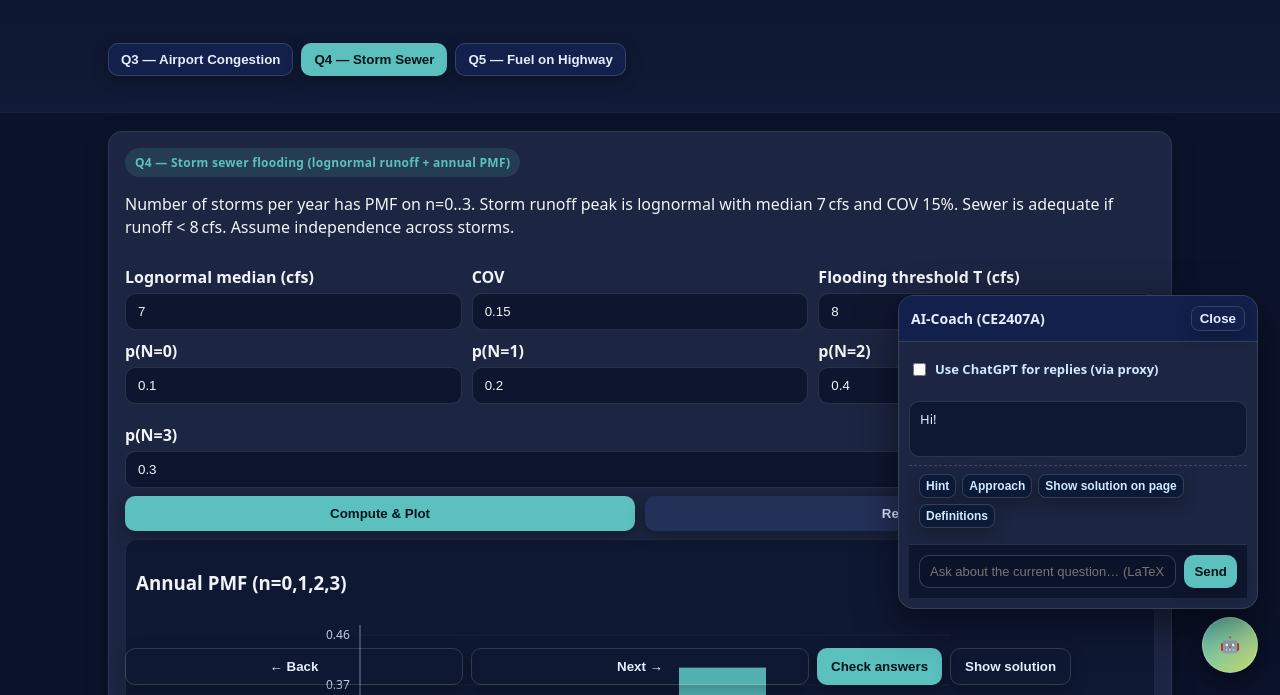
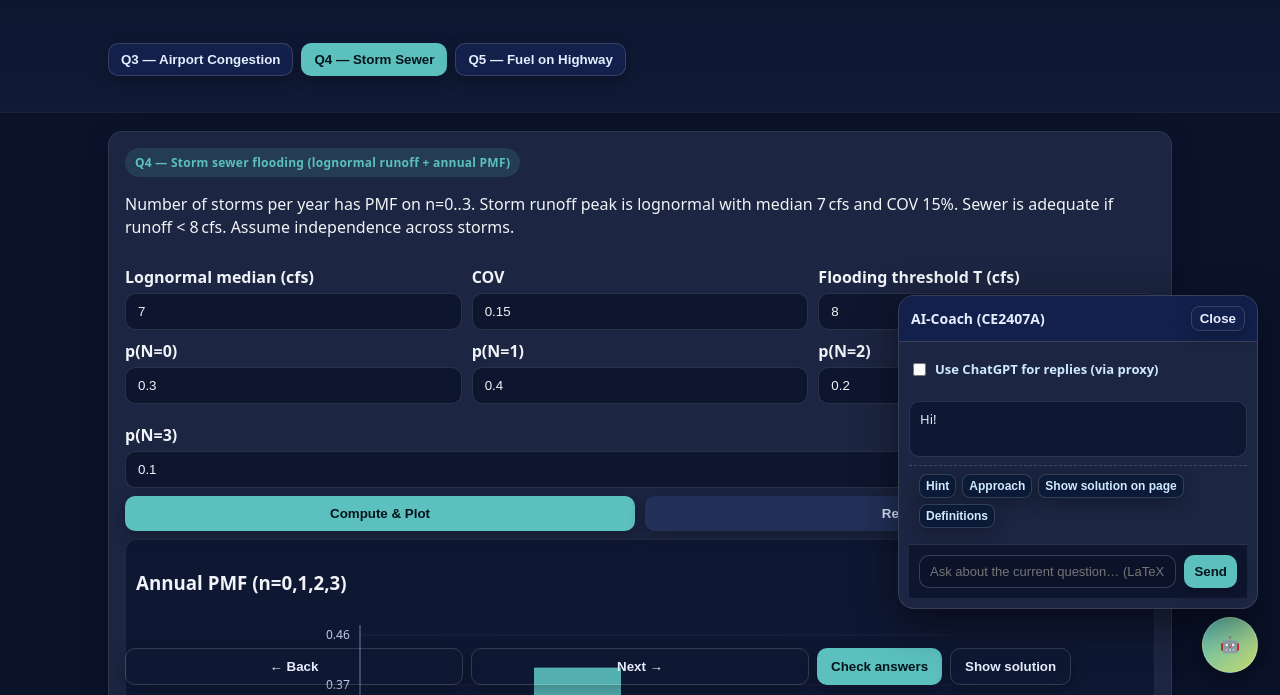
Before and after one commit to jiaruilei/ce2407_Tutorial3, a website: page index.html in a window 1280 px wide. Both pictures are taken after a click on the button "Q4 — Storm Sewer". Shown: the part 105-800 px from the top of the page. Drawn offline with nearby package versions, Linux system fonts and the light colour scheme.

Commit message:
Update index.html

```diff
--- a/index.html
+++ b/index.html
@@ -188,10 +188,10 @@
       <div><label>Flooding threshold T (cfs)</label><input id="q4_thr" type="number" step="0.01" value="8"></div>
     </div>
     <div class="row">
-      <div><label>p(N=0)</label><input id="q4_p0" type="number" step="0.0001" value="0.1"></div>
-      <div><label>p(N=1)</label><input id="q4_p1" type="number" step="0.0001" value="0.2"></div>
-      <div><label>p(N=2)</label><input id="q4_p2" type="number" step="0.0001" value="0.4"></div>
-      <div><label>p(N=3)</label><input id="q4_p3" type="number" step="0.0001" value="0.3"></div>
+      <div><label>p(N=0)</label><input id="q4_p0" type="number" step="0.0001" value="0.3"></div>
+      <div><label>p(N=1)</label><input id="q4_p1" type="number" step="0.0001" value="0.4"></div>
+      <div><label>p(N=2)</label><input id="q4_p2" type="number" step="0.0001" value="0.2"></div>
+      <div><label>p(N=3)</label><input id="q4_p3" type="number" step="0.0001" value="0.1"></div>
     </div>
 
     <div class="row" style="margin-top:8px">
```
